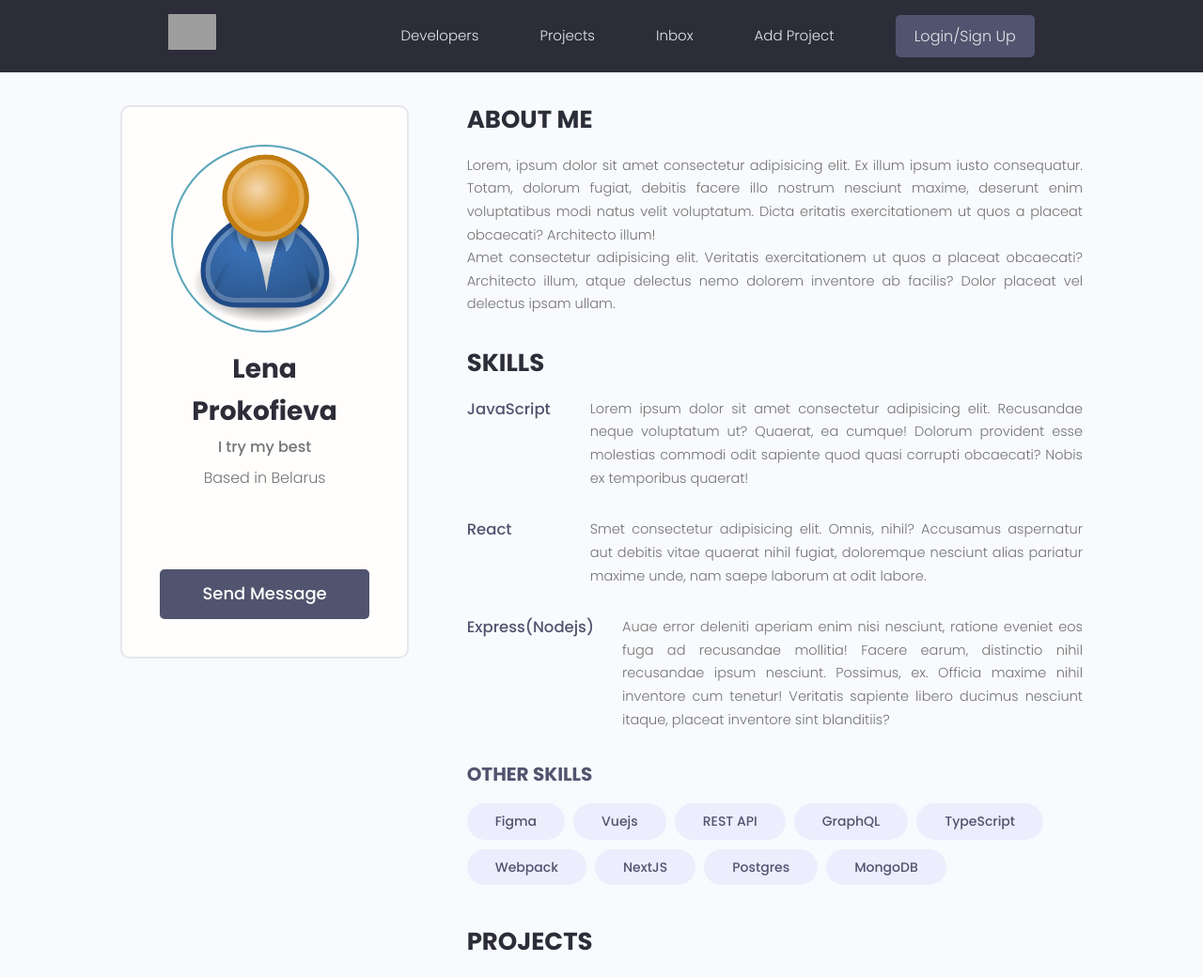
After one commit to portfolioOntwikkelaar/django_portfolio_SM, a Django app: page /profile/db954e66-81a6-4395-a65c-66141fdb4814/ in a window 1280 px wide. The commit adds this page. Shown: the top 1040 px of the page at 94% size. Run offline with Django 3.2, Linux system fonts and the light colour scheme; data comes from the database, SQL or seed files in the repository; both versions use the stored data as it was after the commit; some libraries are stand-ins or nearby versions; grey boxes are pictures that could not be loaded.

Commit message:
de gegevens van gbrkr 30% is gedaan

```diff
--- a/templates/main.html
+++ b/templates/main.html
@@ -23,7 +23,7 @@
   {% block content %}
   {% endblock content %}
 
-  <p>intuitie</p>
+
 
 </body>
 </html>
--- a/users/admin.py
+++ b/users/admin.py
@@ -3,6 +3,7 @@ from django.contrib import admin
 # Register your models here.
 
 
-from .models import Profile
+from .models import Profile, Skill
 
 admin.site.register(Profile)
+admin.site.register(Skill)
--- a/users/models.py
+++ b/users/models.py
@@ -9,6 +9,7 @@ class Profile(models.Model):
   name = models.CharField(max_length=200, blank=True, null=True)
   email = models.EmailField(max_length=500, blank=True, null=True)
   username = models.CharField(max_length=200, blank=True, null=True)
+  location = models.CharField(max_length=200, blank=True, null=True)
   short_intro = models.CharField(max_length=200, blank=True, null=True)
   bio = models.TextField(blank=True, null=True)
   profile_image = models.ImageField(null=True, blank=True, upload_to = 'profiles/', default="profiles/user-default.png")
@@ -22,3 +23,13 @@ class Profile(models.Model):
 
   def __str__(self):
     return str(self.user.username)
+
+class Skill(models.Model):
+  owner = models.ForeignKey(Profile, on_delete=models.CASCADE, null=True, blank=True)
+  name = models.CharField(max_length=200, blank=True, null=True)
+  description = models.TextField(blank=True, null=True)
+  created = models.DateTimeField(auto_now_add=True)
+  id = models.UUIDField(default=uuid.uuid4, unique=True, primary_key=True, editable=False)
+
+  def __str__(self):
+    return str(self.name)
--- /dev/null
+++ b/users/templates/users/user-profile.html
@@ -0,0 +1,198 @@
+{% extends 'main.html' %}
+
+{% block content %}
+<main class="profile my-md">
+  <div class="container">
+    <div class="layout">
+      <div class="column column--1of3">
+        <div class="card text-center">
+          <div class="card__body dev">
+            <img class="avatar avatar--xl" src="{{ profile.profile_image.url}}" />
+            <h2 class="dev__name">{{profile.name}}</h2>
+            <p class="dev__title">{{profile.short_intro}}</p>
+            <p class="dev__location">Based in {{profile.location}}</p>
+            <ul class="dev__social">
+              <li>
+                <a title="Github" href="#" target="_blank"><i class="im im-github"></i></a>
+              </li>
+              <li>
+                <a title="Stackoverflow" href="#" target="_blank"><i class="im im-stackoverflow"></i></a>
+              </li>
+              <li>
+                <a title="Twitter" href="#" target="_blank"><i class="im im-twitter"></i></a>
+              </li>
+              <li>
+                <a title="LinkedIn" href="#" target="_blank"><i class="im im-linkedin"></i></a>
+              </li>
+              <li>
+                <a title="Personal Website" href="#" target="_blank"><i class="im im-globe"></i></a>
+              </li>
+            </ul>
+            <a href="#" class="btn btn--sub btn--lg">Send Message </a>
+          </div>
+        </div>
+      </div>
+      <div class="column column--2of3">
+        <div class="devInfo">
+          <h3 class="devInfo__title">About Me</h3>
+          <p class="devInfo__about">
+            Lorem, ipsum dolor sit amet consectetur adipisicing elit. Ex illum ipsum iusto consequatur. Totam,
+            dolorum fugiat, debitis facere illo nostrum nesciunt maxime, deserunt enim voluptatibus modi natus velit
+            voluptatum. Dicta eritatis exercitationem ut quos a placeat obcaecati? Architecto illum!
+            <br />
+            Amet consectetur adipisicing elit. Veritatis exercitationem ut quos a placeat obcaecati? Architecto
+            illum, atque delectus nemo dolorem inventore ab facilis? Dolor placeat vel delectus ipsam ullam.
+          </p>
+        </div>
+        <div class="devInfo">
+          <h3 class="devInfo__title">Skills</h3>
+          <div class="devInfo__skills">
+            <div class="devSkill">
+              <h4 class="devSkill__title">JavaScript</h4>
+              <p class="devSkill__info">
+                Lorem ipsum dolor sit amet consectetur adipisicing elit. Recusandae neque voluptatum ut? Quaerat, ea
+                cumque! Dolorum provident esse molestias commodi odit sapiente quod quasi corrupti obcaecati? Nobis
+                ex temporibus quaerat!
+              </p>
+            </div>
+            <div class="devSkill">
+              <h4 class="devSkill__title">React</h4>
+              <p class="devSkill__info">
+                Smet consectetur adipisicing elit. Omnis, nihil? Accusamus aspernatur aut debitis vitae quaerat
+                nihil fugiat, doloremque nesciunt alias pariatur maxime unde, nam saepe laborum at odit labore.
+              </p>
+            </div>
+            <div class="devSkill">
+              <h4 class="devSkill__title">Express(Nodejs)</h4>
+              <p class="devSkill__info">
+                Auae error deleniti aperiam enim nisi nesciunt, ratione eveniet eos fuga ad recusandae mollitia!
+                Facere earum, distinctio nihil recusandae ipsum nesciunt. Possimus, ex. Officia maxime nihil
+                inventore cum tenetur! Veritatis sapiente libero ducimus nesciunt itaque, placeat inventore sint
+                blanditiis?
+              </p>
+            </div>
+
+            <h3 class="devInfo__subtitle">Other Skills</h3>
+            <div class="devInfo__otherSkills">
+              <span class="tag tag--pill tag--sub tag--lg">
+                <small>Figma</small>
+              </span>
+              <span class="tag tag--pill tag--sub tag--lg">
+                <small>Vuejs</small>
+              </span>
+              <span class="tag tag--pill tag--sub tag--lg">
+                <small>REST API</small>
+              </span>
+              <span class="tag tag--pill tag--sub tag--lg">
+                <small>GraphQL</small>
+              </span>
+              <span class="tag tag--pill tag--sub tag--lg">
+                <small>TypeScript</small>
+              </span>
+              <span class="tag tag--pill tag--sub tag--lg">
+                <small>Webpack</small>
+              </span>
+              <span class="tag tag--pill tag--sub tag--lg">
+                <small>NextJS</small>
+              </span>
+              <span class="tag tag--pill tag--sub tag--lg">
+                <small>Postgres</small>
+              </span>
+              <span class="tag tag--pill tag--sub tag--lg">
+                <small>MongoDB</small>
+              </span>
+            </div>
+          </div>
+        </div>
+        <div class="devInfo">
+          <h3 class="devInfo__title">Projects</h3>
+          <div class="grid grid--two">
+
+            <div class="column">
+              <div class="card project">
+                <a href="single-project.html" class="project">
+                  <img class="project__thumbnail" src="images/project-b.png" alt="project thumbnail" />
+                  <div class="card__body">
+                    <h3 class="project__title">DevSearch UI Design</h3>
+                    <p><a class="project__author" href="profile.html">By Shahriar P. Shuvo</a></p>
+                    <p class="project--rating">
+                      <span style="font-weight: bold;">92%</span> Postitive
+                      Feedback (62 Votes)
+                    </p>
+                    <div class="project__tags">
+                      <span class="tag tag--pill tag--main">
+                        <small>NextJS</small>
+                      </span>
+                      <span class="tag tag--pill tag--main">
+                        <small>GraphQL</small>
+                      </span>
+                      <span class="tag tag--pill tag--main">
+                        <small>TypeScript</small>
+                      </span>
+                    </div>
+                  </div>
+                </a>
+              </div>
+            </div>
+
+            <div class="column">
+              <div class="card project">
+                <a href="single-project.html" class="project">
+                  <img class="project__thumbnail" src="images/project-c.png" alt="project thumbnail" />
+                  <div class="card__body">
+                    <h3 class="project__title">Another Landing Page</h3>
+                    <p><a class="project__author" href="profile.html">By Dennis Ivanov</a></p>
+                    <p class="project--rating">
+                      <span style="font-weight: bold;">36%</span> Postitive
+                      Feedback (18 Votes)
+                    </p>
+                    <div class="project__tags">
+                      <span class="tag tag--pill tag--main">
+                        <small>NextJS</small>
+                      </span>
+                      <span class="tag tag--pill tag--main">
+                        <small>GraphQL</small>
+                      </span>
+                      <span class="tag tag--pill tag--main">
+                        <small>TypeScript</small>
+                      </span>
+                    </div>
+                  </div>
+                </a>
+              </div>
+            </div>
+
+            <div class="column">
+              <div class="card project">
+                <a href="single-project.html" class="project">
+                  <img class="project__thumbnail" src="images/project-a.png" alt="project thumbnail" />
+                  <div class="card__body">
+                    <h3 class="project__title">Yoga Studio Landing Page Website and Design</h3>
+                    <p><a class="project__author" href="profile.html">By Dennis Ivanov</a></p>
+                    <p class="project--rating">
+                      <span style="font-weight: bold;">98%</span> Postitive
+                      Feedback (72 Votes)
+                    </p>
+                    <div class="project__tags">
+                      <span class="tag tag--pill tag--main">
+                        <small>NextJS</small>
+                      </span>
+                      <span class="tag tag--pill tag--main">
+                        <small>GraphQL</small>
+                      </span>
+                      <span class="tag tag--pill tag--main">
+                        <small>TypeScript</small>
+                      </span>
+                    </div>
+                  </div>
+                </a>
+              </div>
+            </div>
+
+          </div>
+        </div>
+      </div>
+    </div>
+  </div>
+</main>
+{% endblock content %}
--- a/users/urls.py
+++ b/users/urls.py
@@ -3,4 +3,5 @@ from . import views
 
 urlpatterns = [
   path('', views.profiles, name="profiles"),
+  path('profile/<str:pk>/', views.userProfile, name="user-profile"),
 ]
--- a/users/views.py
+++ b/users/views.py
@@ -1,7 +1,15 @@
 from django.shortcuts import render
+from .models import Profile
 
 # Create your views here.
 
 
 def profiles(request):
-  return render(request, 'users/profiles.html')
+  profiles = Profile.objects.all()
+  context = {'profiles': profiles}
+  return render(request, 'users/profiles.html', context)
+
+def userProfile(request, pk):
+  profile = Profile.objects.get(id=pk)
+  context = {'profile':profile}
+  return render(request, 'users/user-profile.html', context)
```
Also changed, not shown: templates/profile.html (added, +242 -0 lines), users/templates/users/profiles.html (+58 -1 lines), db.sqlite3, users/migrations/0003_auto_20211220_1950.py (added).
